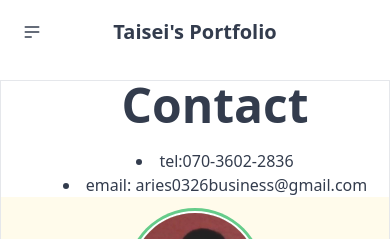
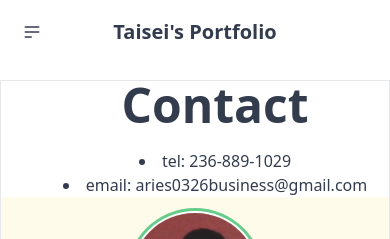
Before and after one commit to Taisei-Yamaguchi/portfolio, a React (Vite) app in the folder react-app/: page /contact in a window 390 px wide. Shown: the top 239 px of the page. Built offline with nearby package versions, Linux system fonts and the light colour scheme.

Commit message:
change phone

```diff
--- a/react-app/src/pages/Contact.jsx
+++ b/react-app/src/pages/Contact.jsx
@@ -4,7 +4,7 @@ const Contact = () => {
     return (
         <div className='pl-10 bg-base-100 flex flex-col items-center'>
             <h1 className="mb-5 text-5xl font-bold">Contact</h1>
-            <li>tel:070-3602-2836</li>
+            <li>tel: 236-889-1029</li>
             <li>email: aries0326business@gmail.com</li>
         </div>
     );
```
